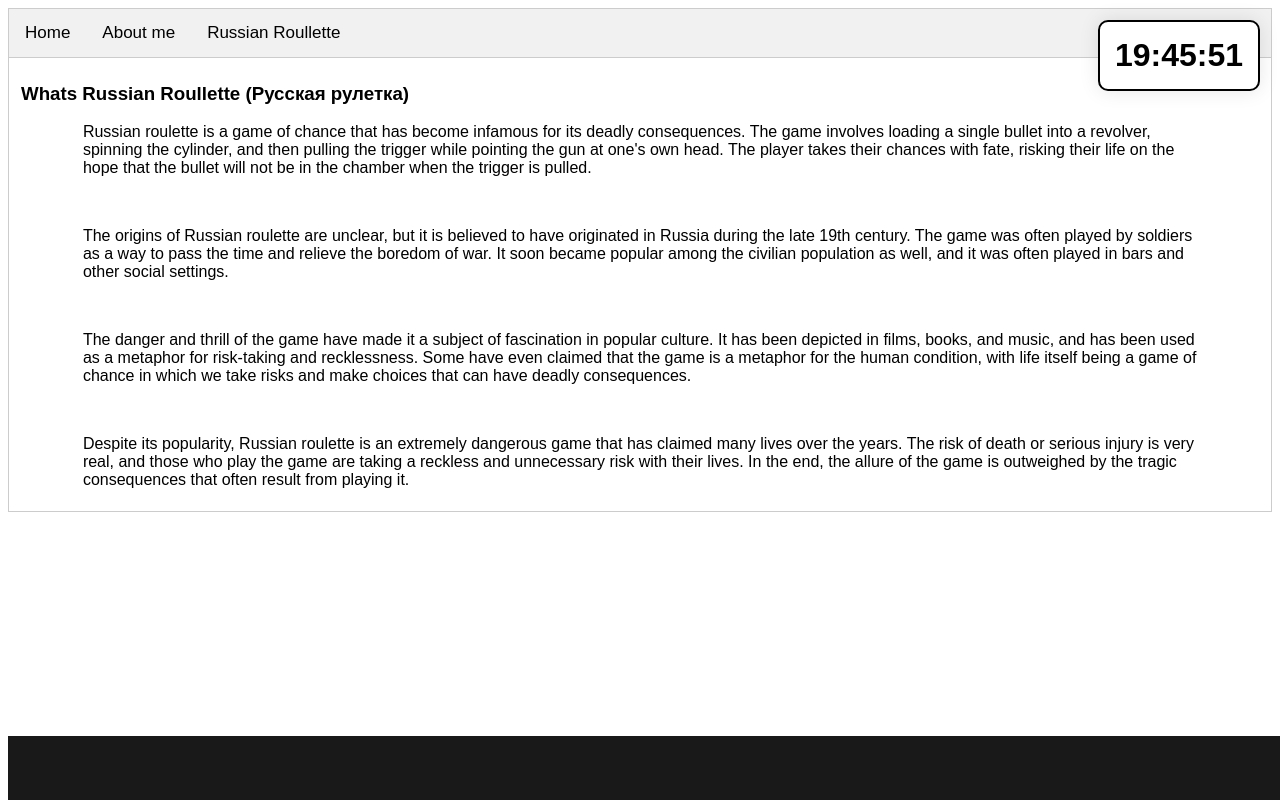
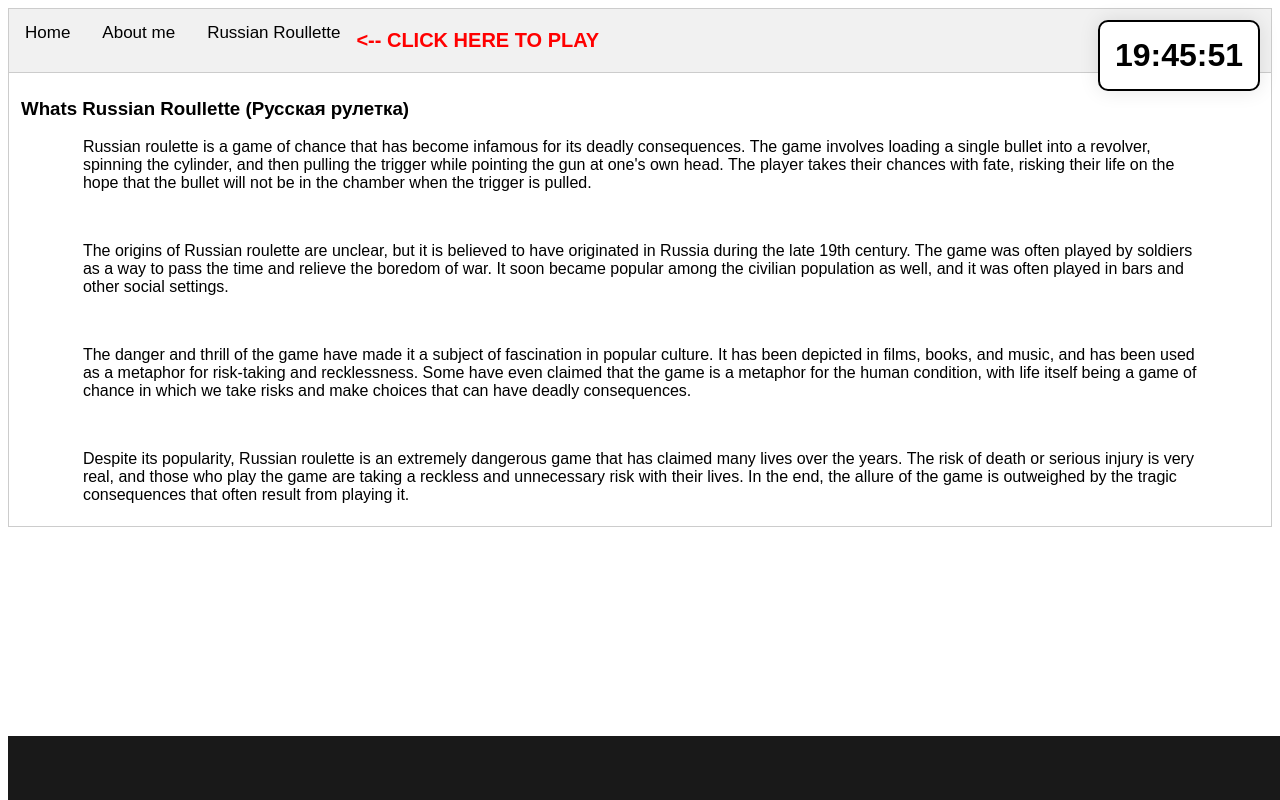
Before and after one commit to olssonik/olssonik.github.io, a plain HTML site: page russian_roulette/index.html in a window 1280 px wide. Drawn offline with Linux system fonts and the light colour scheme; no server answers.

Commit message:
Update index.html

```diff
--- a/russian_roulette/index.html
+++ b/russian_roulette/index.html
@@ -64,7 +64,7 @@ pre {
 <div class="tab">
   <button class="tablinks" onclick="openTab(event, 'Home')">Home</button>
   <button class="tablinks" onclick="openTab(event, 'aboutMe')">About me</button>
-  <button class="tablinks" onclick="openTab(event, 'roulette')">Russian Roullette</button>
+<button class="tablinks" onclick="openTab(event, 'roulette')">Russian Roullette</button> <p style="color: rgb(255, 0, 0); font-weight: 900; font-size: 20px;"> <-- CLICK HERE TO PLAY</p>
 </div>
 
 <div id="Home" class="tabcontent">
```
